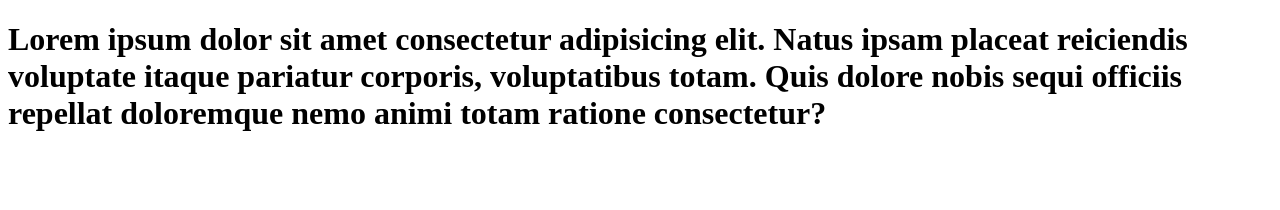
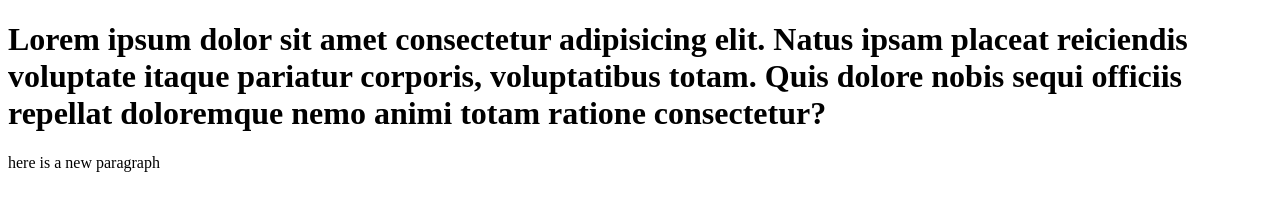
Before and after one commit to stevenjacoballen/learn-git, a plain HTML site: page index.html in a window 1280 px wide. Drawn offline with Linux system fonts and the light colour scheme.

Commit message:
add paragraph to code

```diff
--- a/index.html
+++ b/index.html
@@ -7,6 +7,6 @@
 </head>
 <body>
 <h1> Lorem ipsum dolor sit amet consectetur adipisicing elit. Natus ipsam placeat reiciendis voluptate itaque pariatur corporis, voluptatibus totam. Quis dolore nobis sequi officiis repellat doloremque nemo animi totam ratione consectetur?</h1>
-
+<p> here is a new paragraph</p>
 </body>
 </html>
```
